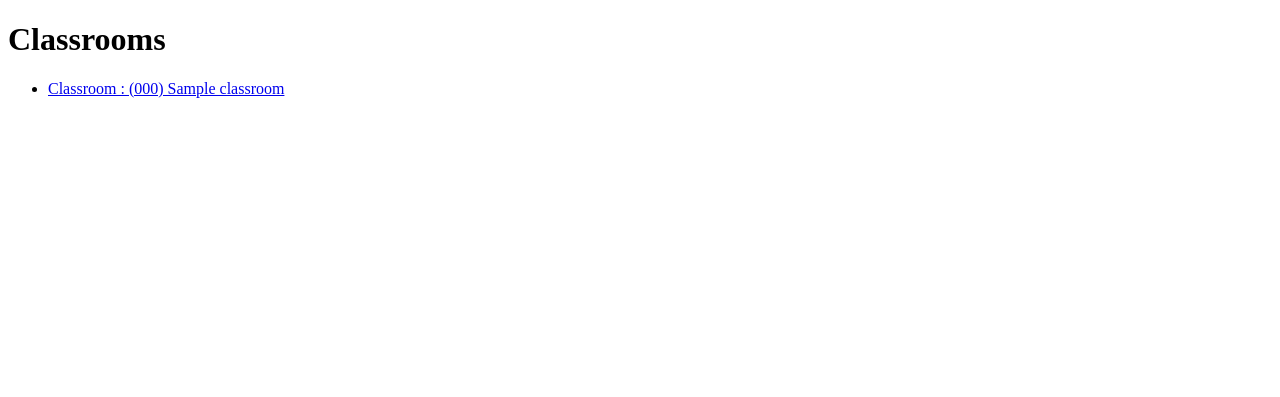
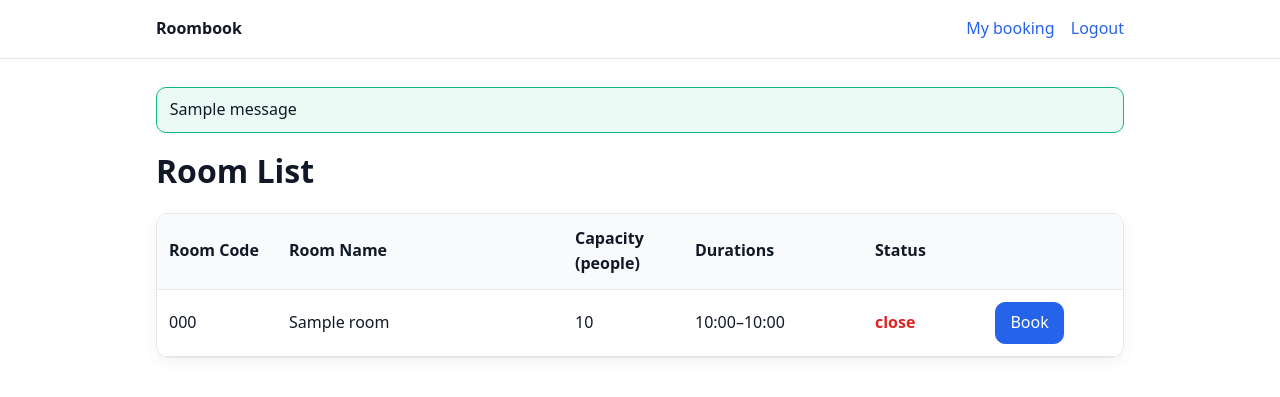
Before and after one commit to 6510615229/cn331-as2, a Django app: template roombook/templates/roombook/index.html in a window 1280 px wide. Shown: the top 397 px of the page. Run offline with Django 3.2, Linux system fonts and the light colour scheme; the template is opened without the code that fills it: most values are stand-ins (such as "Sample title", 1, 10 or a date in 2020); one stand-in notice (Sample message) is shown.

Commit message:
update index.html

```diff
--- a/roombook/templates/roombook/index.html
+++ b/roombook/templates/roombook/index.html
@@ -1,11 +1,232 @@
-{% extends "roombook/layout.html" %}
-{% block body %}
-<h1>Classrooms</h1>
-<ul>
-    {% for classroom in classrooms %}
-    <li><a href="{% url 'classroom' classroom.id %}">Classroom : ({{ classroom.code }}) {{ classroom.name }}</a></li>
-    {% empty %}
-    <li>No classrooms</li>
-    {% endfor %}
-</ul>
-{% endblock %}
+<!doctype html>
+<html lang="th">
+
+<head>
+    <meta charset="utf-8" />
+    <title>รายการห้อง • Roombook</title>
+    <meta name="viewport" content="width=device-width, initial-scale=1" />
+    <style>
+        :root {
+            --bg: #ffffff;
+            --text: #111827;
+            --muted: #6b7280;
+            --border: #e5e7eb;
+            --primary: #2563eb;
+            --primary-dark: #1d4ed8;
+        }
+
+        * {
+            box-sizing: border-box
+        }
+
+        html,
+        body {
+            height: 100%
+        }
+
+        body {
+            margin: 0;
+            background: var(--bg);
+            color: var(--text);
+            font-family: ui-sans-serif, system-ui, -apple-system, "Segoe UI", Roboto, Helvetica, Arial;
+            line-height: 1.6;
+        }
+
+        .container {
+            max-width: 1000px;
+            margin: 0 auto;
+            padding: 16px
+        }
+
+        .nav {
+            background: #fff;
+            border-bottom: 1px solid var(--border)
+        }
+
+        .brand {
+            color: var(--text);
+            text-decoration: none;
+            font-weight: 700
+        }
+
+        .menu {
+            float: right
+        }
+
+        .link {
+            color: var(--primary);
+            text-decoration: none;
+            margin-left: 12px
+        }
+
+        h1 {
+            margin: .2rem 0 1rem
+        }
+
+        .messages {
+            list-style: none;
+            margin: .8rem 0;
+            padding: 0
+        }
+
+        .msg {
+            padding: .55rem .8rem;
+            border-radius: 10px;
+            border: 1px solid transparent;
+            margin-bottom: .5rem
+        }
+
+        .msg.success {
+            border-color: #10b981;
+            background: rgba(16, 185, 129, .08)
+        }
+
+        .msg.error {
+            border-color: #ef4444;
+            background: rgba(239, 68, 68, .08)
+        }
+
+        .msg.info {
+            border-color: #3b82f6;
+            background: rgba(59, 130, 246, .08)
+        }
+
+        /* Table style */
+        .table-wrap {
+            background: #fff;
+            border: 1px solid var(--border);
+            border-radius: 12px;
+            box-shadow: 0 4px 16px rgba(0, 0, 0, .05);
+            overflow: hidden
+        }
+
+        table {
+            width: 100%;
+            border-collapse: collapse
+        }
+
+        thead th {
+            background: #f8fafc;
+            border-bottom: 1px solid var(--border);
+            text-align: left;
+            padding: 12px;
+            font-weight: 700
+        }
+
+        tbody td {
+            border-bottom: 1px solid var(--border);
+            padding: 12px;
+            vertical-align: middle
+        }
+
+        tbody tr:hover {
+            background: #f9fbff
+        }
+
+        .muted {
+            color: var(--muted)
+        }
+
+        .status-open {
+            color: #059669;
+            font-weight: 600
+        }
+
+        .status-closed {
+            color: #dc2626;
+            font-weight: 600
+        }
+
+        .btn {
+            display: inline-block;
+            padding: .45rem .9rem;
+            border-radius: 10px;
+            border: 1px solid var(--primary);
+            background: var(--primary);
+            color: #fff;
+            text-decoration: none;
+        }
+
+        .btn:hover {
+            background: var(--primary-dark);
+            border-color: var(--primary-dark)
+        }
+
+        @media (max-width:640px) {
+            .menu {
+                float: none;
+                margin-top: 8px
+            }
+        }
+    </style>
+</head>
+
+<body>
+    <nav class="nav">
+        <div class="container">
+            <a class="brand" href="{% url 'roombook:index' %}">Roombook</a>
+            <div class="menu">
+                <a class="link" href="{% url 'roombook:my_bookings' %}">My booking</a>
+                <!-- <a class="link" href="{% url 'students:index' %}">หน้าหลัก</a> -->
+                <a class="link" href="{% url 'students:logout' %}">Logout</a>
+            </div>
+        </div>
+    </nav>
+
+    <main class="container">
+        {% if messages %}
+        <ul class="messages">
+            {% for message in messages %}
+            <li class="msg {{ message.tags }}">{{ message }}</li>
+            {% endfor %}
+        </ul>
+        {% endif %}
+
+        <h1>Room List</h1>
+
+        <div class="table-wrap">
+            <table>
+                <thead>
+                    <tr>
+                        <th style="width:120px">Room Code</th>
+                        <th>Room Name</th>
+                        <th style="width:120px">Capacity (people)</th>
+                        <th style="width:180px">Durations</th>
+                        <th style="width:120px">Status</th>
+                        <th style="width:140px"></th>
+                    </tr>
+                </thead>
+                <tbody>
+                    {% for r in rooms %}
+                    <tr>
+                        <td>{{ r.code }}</td>
+                        <td>{{ r.name }}</td>
+                        <td>{{ r.capacity }}</td>
+                        <td>
+                            {% if r.open_time and r.close_time %}
+                            {{ r.open_time|time:'H:i' }}–{{ r.close_time|time:'H:i' }}
+                            {% else %}
+                            <span class="muted">-</span>
+                            {% endif %}
+                        </td>
+                        <td>
+                            {% if r.is_available %}
+                            <span class="status-open">open</span>
+                            {% else %}
+                            <span class="status-closed">close</span>
+                            {% endif %}
+                        </td>
+                        <td><a class="btn" href="{% url 'roombook:classroom' r.id %}">Book</a></td>
+                    </tr>
+                    {% empty %}
+                    <tr>
+                        <td colspan="6" class="muted">No Rooms</td>
+                    </tr>
+                    {% endfor %}
+                </tbody>
+            </table>
+        </div>
+    </main>
+</body>
+
+</html>
```
